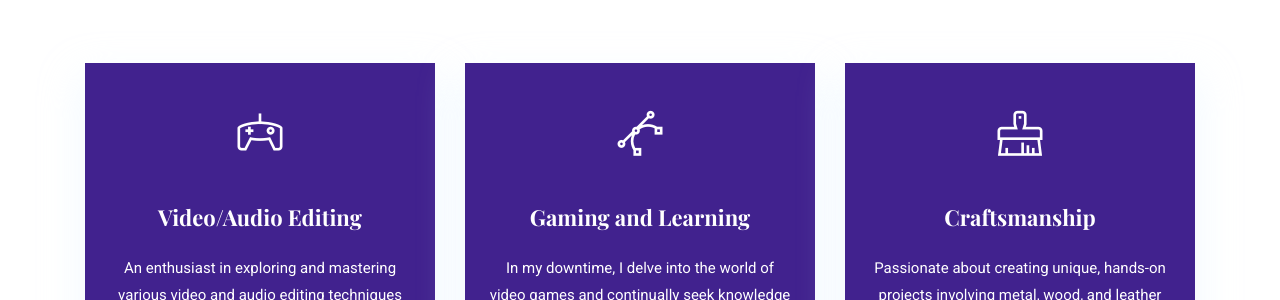
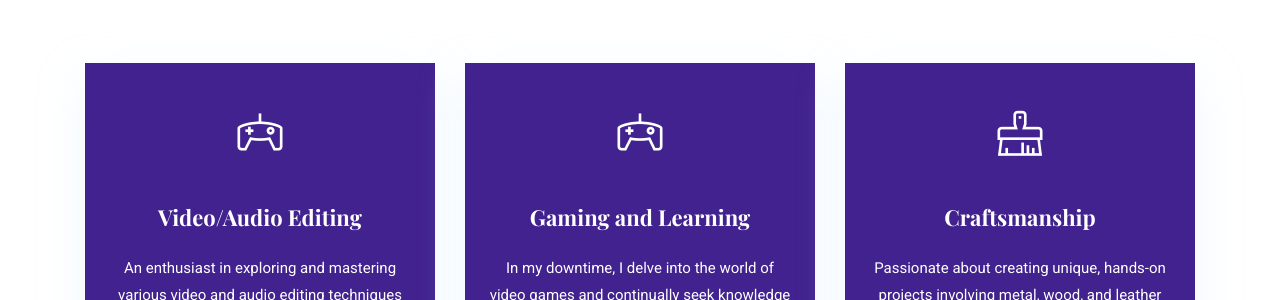
Before and after one commit to WeetabixsJNR/WeetabixsJNR.github.io, a Jekyll site: the page built from index.html, in a window 1280 px wide and 900 px high, scrolled down 3147 px. Shown: the part 150-450 px from the top of the window. Built offline with Jekyll 4.4.1, drawn with Linux system fonts in a browser that asks for light colours.

Commit message:
Fixed hobby icon

```diff
--- a/_data/settings.yml
+++ b/_data/settings.yml
@@ -150,7 +150,7 @@ services:
     }
   - {
       name: Gaming and Learning,
-      icon: ti-vector,
+      icon: ti-game,
 	  description: "In my downtime, I delve into the world of video games and continually seek knowledge through diverse online content. This balance fuels my creativity and problem-solving skills, contributing positively to my professional persona.",
       active: true,
     }
```
